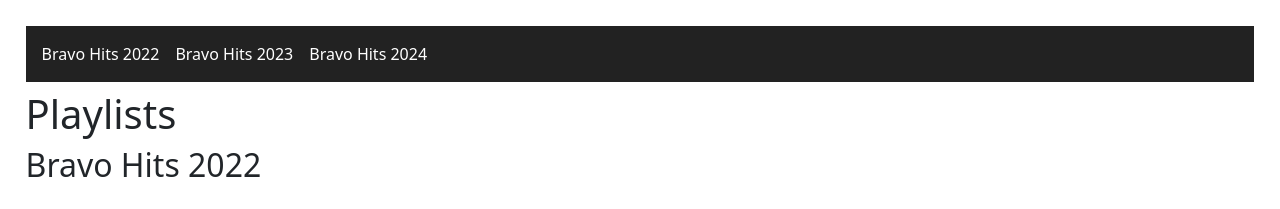
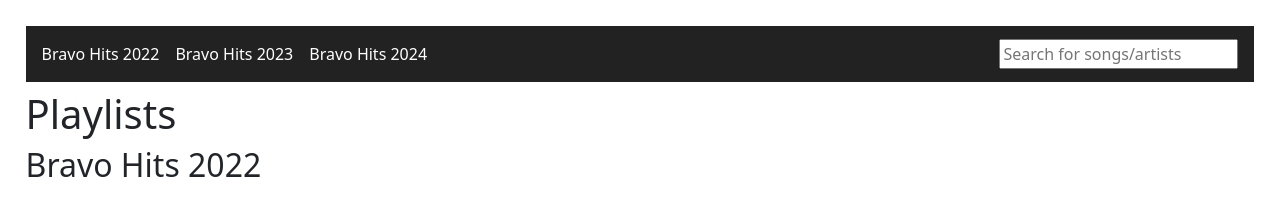
Before and after one commit to m-t-e-k-u-g-r/playlist, a plain HTML site: page index.html in a window 1280 px wide. Shown: the top 209 px of the page. Drawn offline with nearby package versions, Linux system fonts and the light colour scheme.

Commit message:
Add search bar and function

```diff
--- a/index.html
+++ b/index.html
@@ -18,6 +18,11 @@
     <nav>
         <button id="menuToggle">☰</button>
         <div id="nav-links"></div>
+        <input
+            type="search"
+            placeholder="Search for songs/artists"
+            oninput="filterSongs(event)"
+        >
     </nav>
     <h1>Playlists</h1>
     <button id="scrollBtn">&#9650;</button>
--- a/script.js
+++ b/script.js
@@ -85,6 +85,20 @@
     document.documentElement.scrollTop = 0;
 }
 
+function filterSongs(event) {
+    document.querySelectorAll('.song').forEach(s => s.classList.remove('d-none'));
+    const searchTerm = event.target.value.toLowerCase();
+    const containers = Array.from(document.querySelectorAll('.song')).filter(container => {
+        const h3 = container.querySelector('h3');
+        const p = container.querySelector('p');
+        return !(
+            (h3 && h3.textContent.toLowerCase().includes(searchTerm)) ||
+            (p && p.textContent.toLowerCase().includes(searchTerm))
+        );
+    });
+    containers.forEach(c => c.classList.add('d-none'));
+}
+
 fetch('data/playlist.json')
     .then((res) => res.json())
     .then((data) => {
```
